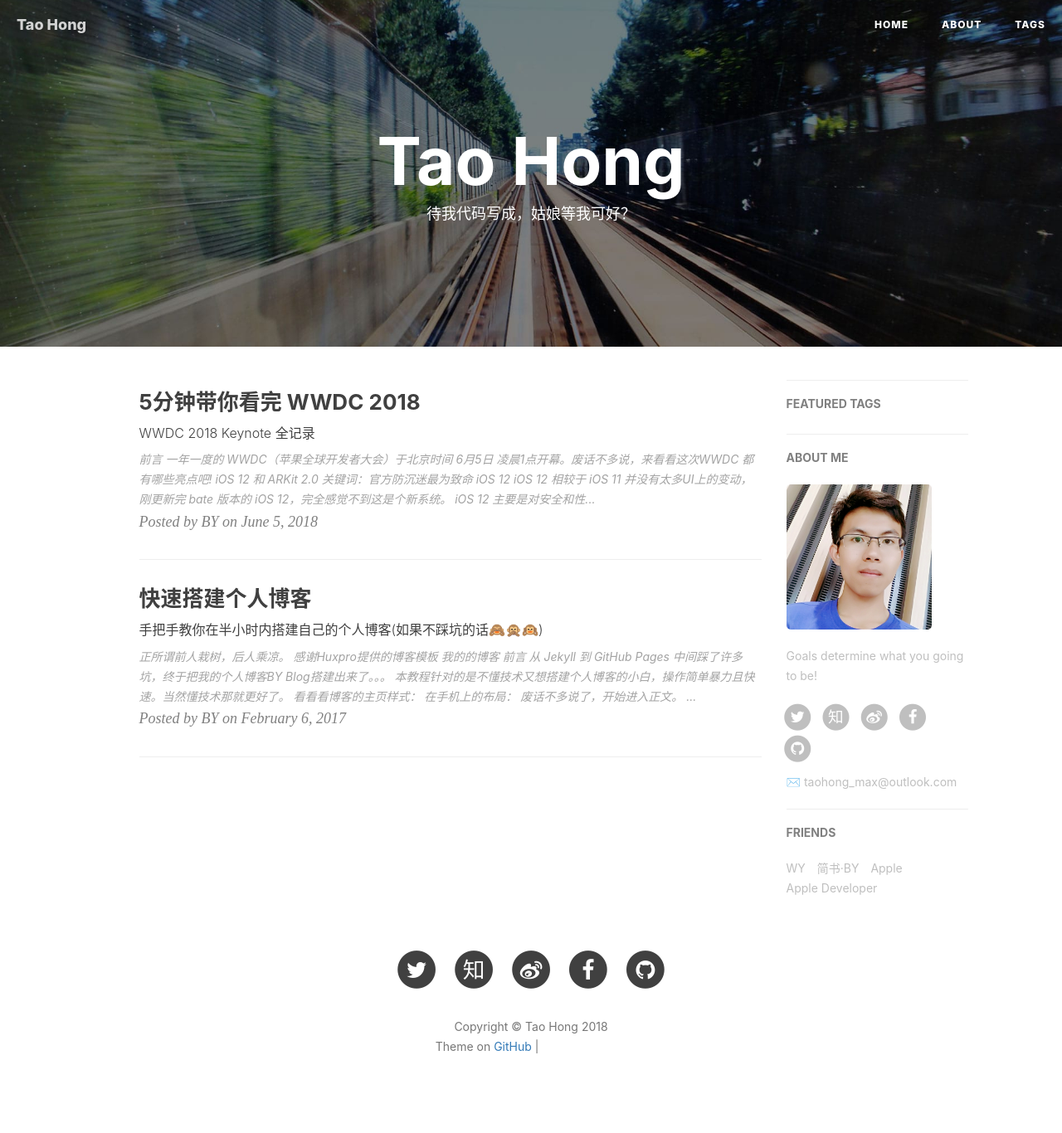
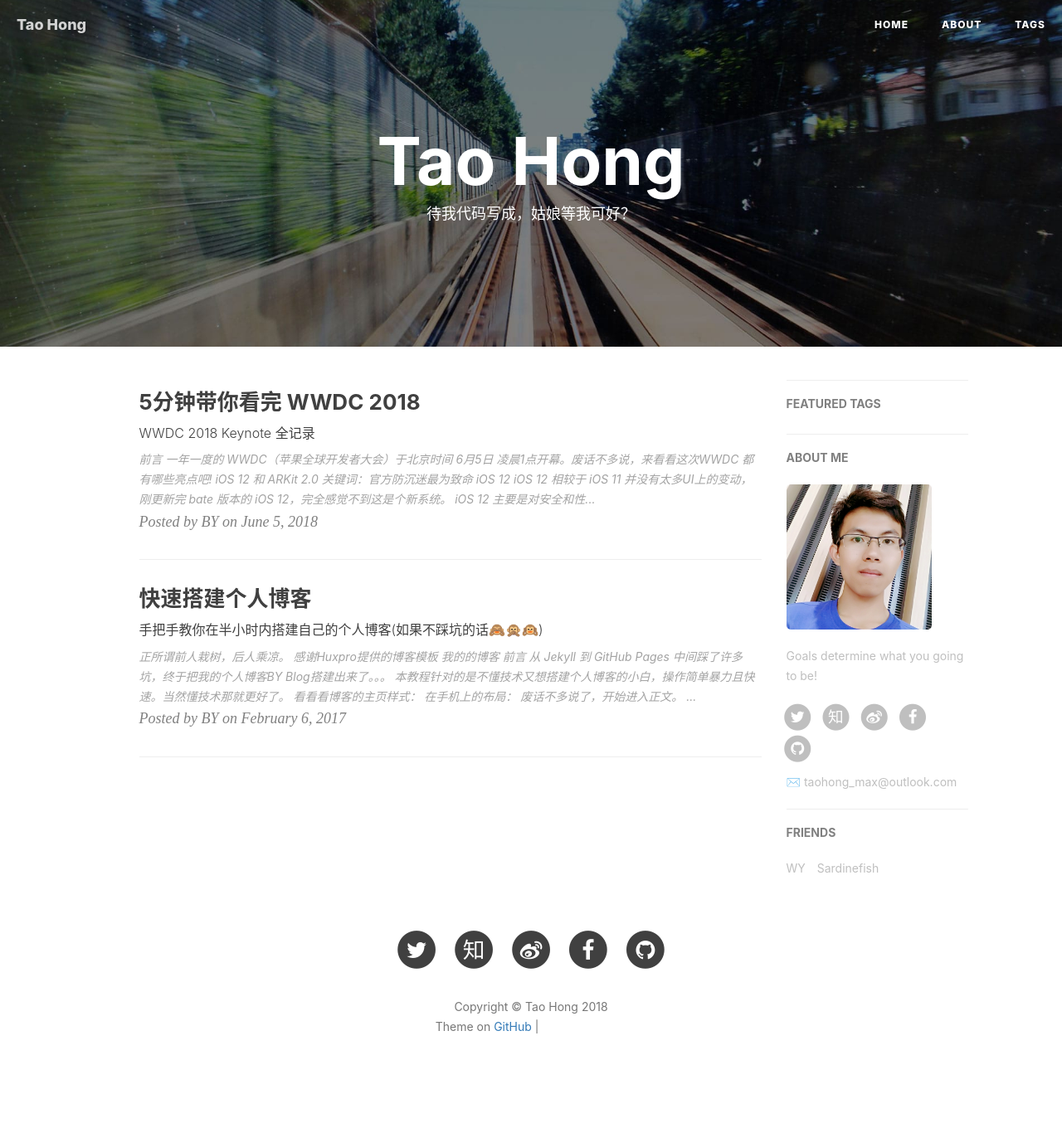
Before and after one commit to TaohongMaxwell/TaohongMaxwell.github.io, a Jekyll site: the page built from index.html, in a window 1280 px wide. Shown: the whole page at 83% size. Built offline with Jekyll 4.4.1, drawn with Linux system fonts in a browser that asks for light colours; nearby versions of some CDN libraries; the list of posts is cut into pages by our own code; comment, search, counter and statistics services are not loaded; after the commit the page ends 1342 px from its top, so only the background shows below that; grey boxes are pictures that could not be loaded.

Commit message:
Update _config.yml

```diff
--- a/_config.yml
+++ b/_config.yml
@@ -103,13 +103,7 @@
         title: "WY",
         href: "http://zhengwuyang.com"
     },{
-        title: "简书·BY",
-        href: "http://www.jianshu.com/u/e71990ada2fd"
-    },{
-        title: "Apple",
-        href: "https://apple.com"
-    },{
-        title: "Apple Developer",
-        href: "https://developer.apple.com/"
+        title: "Sardinefish",
+        href: "http://www.sardinefish.com/"
     }
 ]
```
